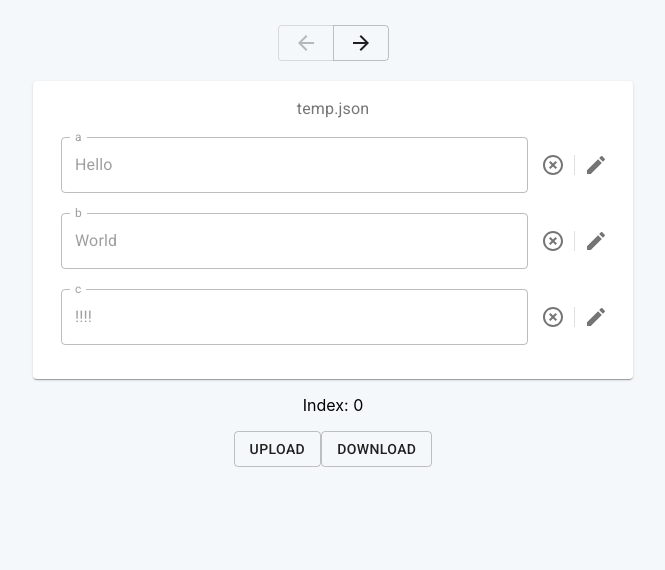
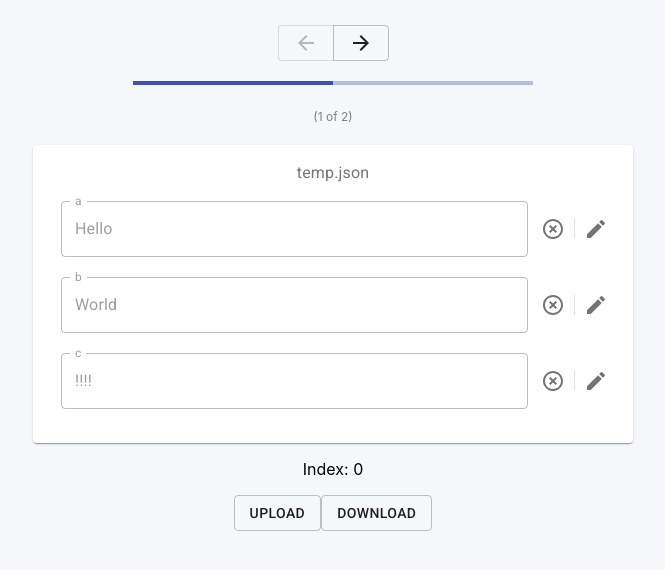
Before and after one commit to wsbuck/Slack-Redact, a React (Create React App) app: page / in a window 1280 px wide. Shown: the top 570 px of the page, without its empty margins (307-972 px from the left). Built offline with nearby package versions, Linux system fonts and the light colour scheme.

Commit message:
add progress bar

```diff
--- a/src/components/App.js
+++ b/src/components/App.js
@@ -1,12 +1,15 @@
 import React, { useEffect, useState } from 'react';
 
 import { useSelector } from 'react-redux';
+
+import { makeStyles } from '@material-ui/core/styles';
 
 import NavigationButtons from './NavigationButtons';
 import EditCard from './EditCard';
 import FileUpload from './FileUpload';
 import FileDownload from './FileDownload';
-import { makeStyles } from '@material-ui/core/styles';
+import ProgressBar from './ProgressBar';
+
 import '../assets/App.css';
 
 
@@ -31,6 +34,7 @@ function App() {
   return (
     <div className="App">
       <NavigationButtons />
+      <ProgressBar />
       {dataItem && (<EditCard data={dataItem} />)}
       { data && (
         <p>Index: {dataIndex}</p>
--- a/src/components/EditCard.js
+++ b/src/components/EditCard.js
@@ -7,11 +7,11 @@ import Card from '@material-ui/core/Card';
 import CardContent from '@material-ui/core/CardContent';
 import TextField from '@material-ui/core/TextField';
 import Typography from '@material-ui/core/Typography';
-
 import Divider from '@material-ui/core/Divider';
 import IconButton from '@material-ui/core/IconButton';
 import HighlightOffIcon from '@material-ui/icons/HighlightOff';
 import EditIcon from '@material-ui/icons/Edit';
+import Tooltip from '@material-ui/core/Tooltip';
 
 import { updateField } from '../redux/actions';
 
@@ -102,6 +102,7 @@ const EditCard = ({ data }) => {
                   variant="outlined"
                   disabled={disabled[key]}
                 />
+                <Tooltip title="Redact entire field">
                   <IconButton
                     className={classes.iconButton}
                     aria-label='redact all'
@@ -109,10 +110,12 @@ const EditCard = ({ data }) => {
                   >
                     <HighlightOffIcon />
                   </IconButton>
+                </Tooltip>
                 <Divider
                   className={classes.divider}
                   orientation="vertical"
                 />
+                <Tooltip title="Edit">
                   <IconButton
                     className={classes.iconButton}
                     aria-label="directions"
@@ -120,6 +123,7 @@ const EditCard = ({ data }) => {
                   >
                     <EditIcon />
                   </IconButton>
+                </Tooltip>
               </div>
 
             ))
--- /dev/null
+++ b/src/components/ProgressBar.js
@@ -0,0 +1,38 @@
+import React from 'react';
+import { useSelector } from 'react-redux';
+import LinearProgress from '@material-ui/core/LinearProgress';
+import { makeStyles } from '@material-ui/core/styles';
+
+const useStyles = makeStyles(theme => ({
+  root: {
+    maxWidth: '100%',
+    width: 400,
+    marginLeft: 'auto',
+    marginRight: 'auto',
+    marginTop: '20px',
+    marginBottom: '20px',
+  },
+  text: {
+    fontSize: '12px',
+    color: 'grey',
+  }
+}));
+
+const ProgressBar = () => {
+  const classes = useStyles();
+  const dataIndex = useSelector(state => state.editJSON.index);
+  const dataLength = useSelector(state => state.editJSON.data.length);
+
+  return (
+    <>
+    <LinearProgress
+      variant="determinate"
+      value={(dataIndex + 1) / dataLength * 100}
+      className={classes.root}
+    />
+    <span className={classes.text}>({dataIndex + 1} of {dataLength})</span>
+    </>
+  );
+}
+
+export default ProgressBar;
```
Lines whose indentation alone changed are shown as unchanged.
